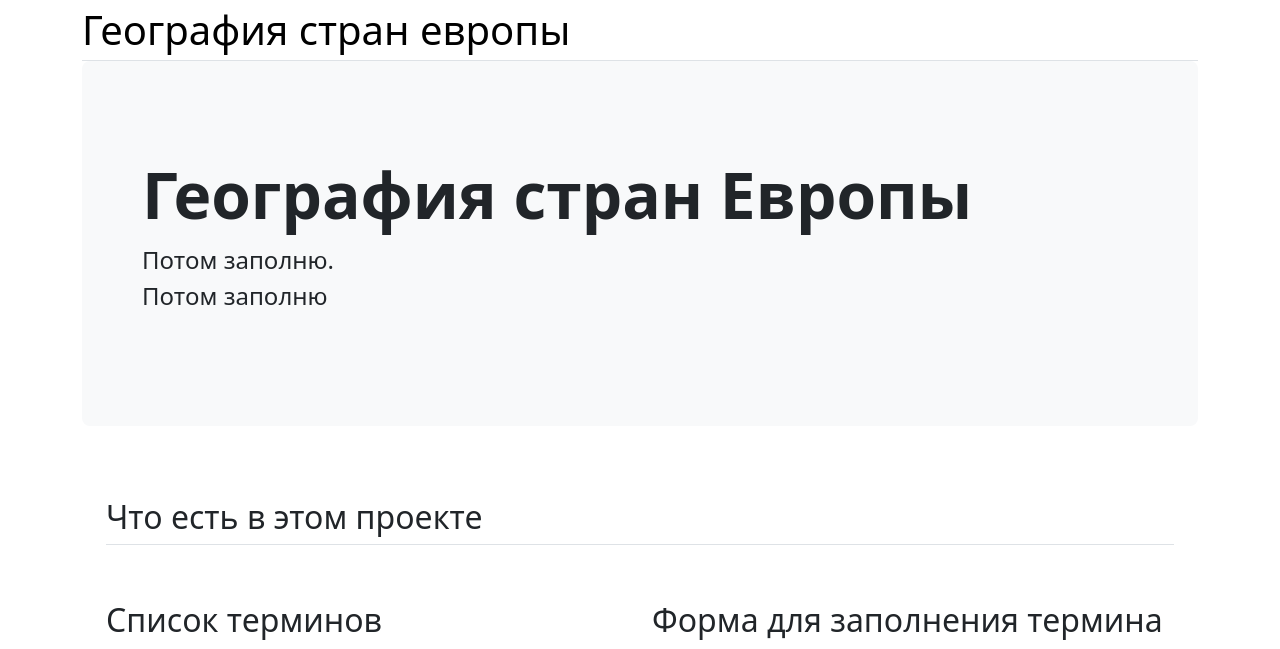
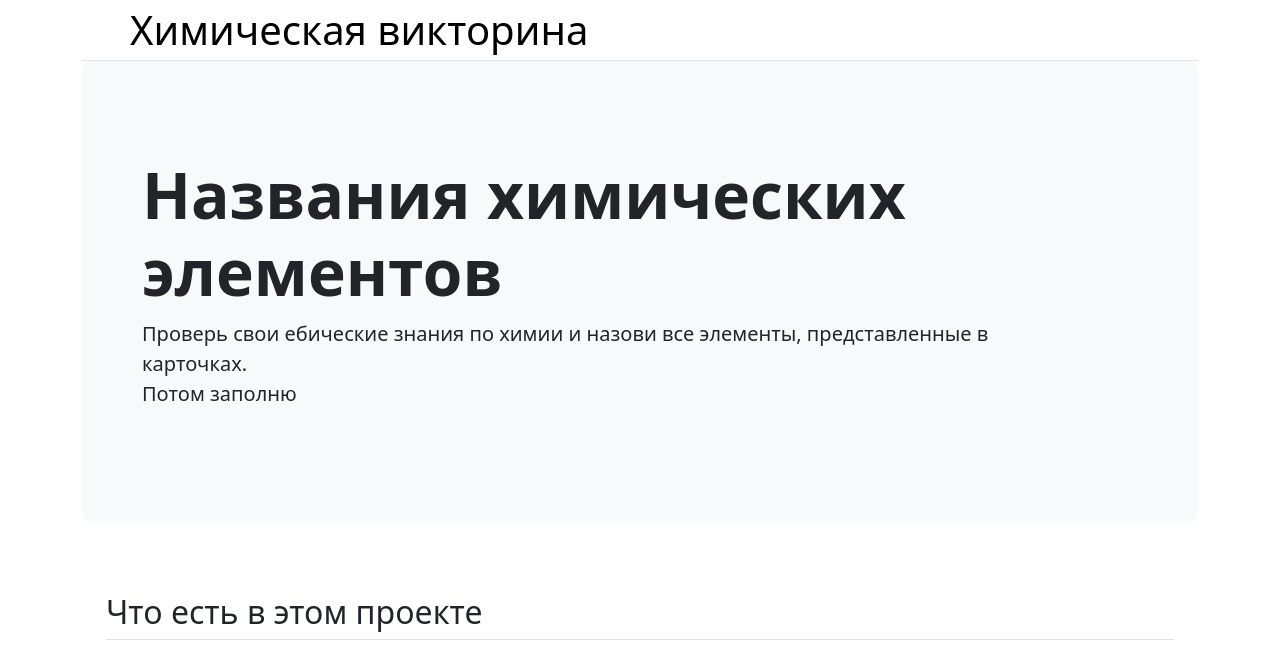
Before and after one commit to ZEON201/WEBprojectus, a Django app: page / in a window 1280 px wide. Shown: the top 649 px of the page. Run offline with Django 5.2, Linux system fonts and the light colour scheme; parts of the project's set-up code (start-up, migrations or seed data) failed here and were passed over.

Commit message:
1 commit

```diff
--- a/web_game/main/models.py
+++ b/web_game/main/models.py
@@ -13,16 +13,16 @@ class Task(models.Model):
         verbose_name_plural = 'Задачи'
 
 
-# class CountriesList(models.Model):
+# class Elementslist(models.Model):
 #
-#     country = models.CharField('Название Страны', max_length=50)
+#     country = models.CharField('Название элемента', max_length=50)
 #     capital = models.CharField('Столица', max_length=50)
 #     description = models.TextField('Описание страны')
 #
 #     def __str__(self):
 #         return self.country
 
-class CountriesList(models.Model):
+class ElementsList(models.Model):
     image = models.ImageField(upload_to='images', default='null_flag')
     country = models.CharField('Название Страны', max_length=50)
     capital = models.CharField('Столица', max_length=50)
--- a/web_game/main/templates/main/base.html
+++ b/web_game/main/templates/main/base.html
@@ -14,13 +14,13 @@
         <header class="border-bottom">
           <a href="/" class="d-flex align-items-center link-body-emphasis text-decoration-none">
     <!--        <svg xmlns="http://www.w3.org/2000/svg" width="40" height="32" class="me-2" viewBox="0 0 118 94" role="img"><title>Bootstrap</title><path fill-rule="evenodd" clip-rule="evenodd" d="M24.509 0c-6.733 0-11.715 5.893-11.492 12.284.214 6.14-.064 14.092-2.066 20.577C8.943 39.365 5.547 43.485 0 44.014v5.972c5.547.529 8.943 4.649 10.951 11.153 2.002 6.485 2.28 14.437 2.066 20.577C12.794 88.106 17.776 94 24.51 94H93.5c6.733 0 11.714-5.893 11.491-12.284-.214-6.14.064-14.092 2.066-20.577 2.009-6.504 5.396-10.624 10.943-11.153v-5.972c-5.547-.529-8.934-4.649-10.943-11.153-2.002-6.484-2.28-14.437-2.066-20.577C105.214 5.894 100.233 0 93.5 0H24.508zM80 57.863C80 66.663 73.436 72 62.543 72H44a2 2 0 01-2-2V24a2 2 0 012-2h18.437c9.083 0 15.044 4.92 15.044 12.474 0 5.302-4.01 10.049-9.119 10.88v.277C75.317 46.394 80 51.21 80 57.863zM60.521 28.34H49.948v14.934h8.905c6.884 0 10.68-2.772 10.68-7.727 0-4.643-3.264-7.207-9.012-7.207zM49.948 49.2v16.458H60.91c7.167 0 10.964-2.876 10.964-8.281 0-5.406-3.903-8.178-11.425-8.178H49.948z" fill="currentColor"></path></svg>-->
-            <span class="fs-1">География стран европы</span>
+            <span class="fs-1 px-5"> Химическая викторина  </span>
           </a>
         </header>
         <div class="p-5 mb-4 bg-light rounded-3" id="title-box">
             <div class="container-fluid py-5">
                 <h1 class="display-3 fw-bold">{% block page-title %}{% endblock %}</h1>
-                <p class="col-md-8 fs-4">{% block page-lead %}{% endblock %}</p>
+                <p class="col-md-11 fs-5">{% block page-lead %}{% endblock %}</p>
             </div>
         </div>
         {% block content %}{% endblock %}
--- a/web_game/main/templates/main/countries_descriptions.html
+++ b/web_game/main/templates/main/elements_descriptions.html
@@ -1,11 +1,11 @@
 {% extends 'main/base.html' %}
 
 {% block page-title %}
-Список Стран
+Список Элементов
 {% endblock %}
 
 {% block page-lead %}
-Все страны извлекаются из БД/файла и динамически вставляются в таблицу.
+Все элементы извлекаются из БД/файла и динамически вставляются в таблицу.
 {% endblock %}
 
 {% block content %}
--- a/web_game/main/templates/main/countries_list.html
+++ b/web_game/main/templates/main/elements_list.html
@@ -1,11 +1,11 @@
 {% extends 'main/base.html' %}
 
 {% block page-title %}
-Список Стран
+Список химических элементов
 {% endblock %}
 
 {% block page-lead %}
-Все страны извлекаются из БД/файла и динамически вставляются в таблицу.
+Все элементы извлекаются из БД/файла и динамически вставляются в таблицу.
 {% endblock %}
 
 {% block content %}
--- a/web_game/main/templates/main/index.html
+++ b/web_game/main/templates/main/index.html
@@ -1,11 +1,11 @@
 {% extends 'main/base.html' %}
 
 {% block page-title %}
-География стран Европы
+Названия химических элементов
 {% endblock %}
 
 {% block page-lead %}
-Потом заполню. <br/>
+Проверь свои ебические знания по химии и назови все элементы, представленные в карточках. <br/>
 Потом заполню
 {% endblock %}
 
--- a/web_game/main/views.py
+++ b/web_game/main/views.py
@@ -17,12 +17,12 @@ def about(request):
 def countries_list(request):
     countries = CountriesList.objects.all()
     flags = Image.objects.all()
-    return render(request, 'main/countries_list.html', context={"countries": countries, "flags": flags})
+    return render(request, 'main/elements_list.html', context={"countries": countries, "flags": flags})
 
 
 def countries_descriptions(request):
     countries = CountriesList.objects.all()
-    return render(request, 'main/countries_descriptions.html', context={"countries": countries})
+    return render(request, 'main/elements_descriptions.html', context={"countries": countries})
 
 
 def create(request):
```
